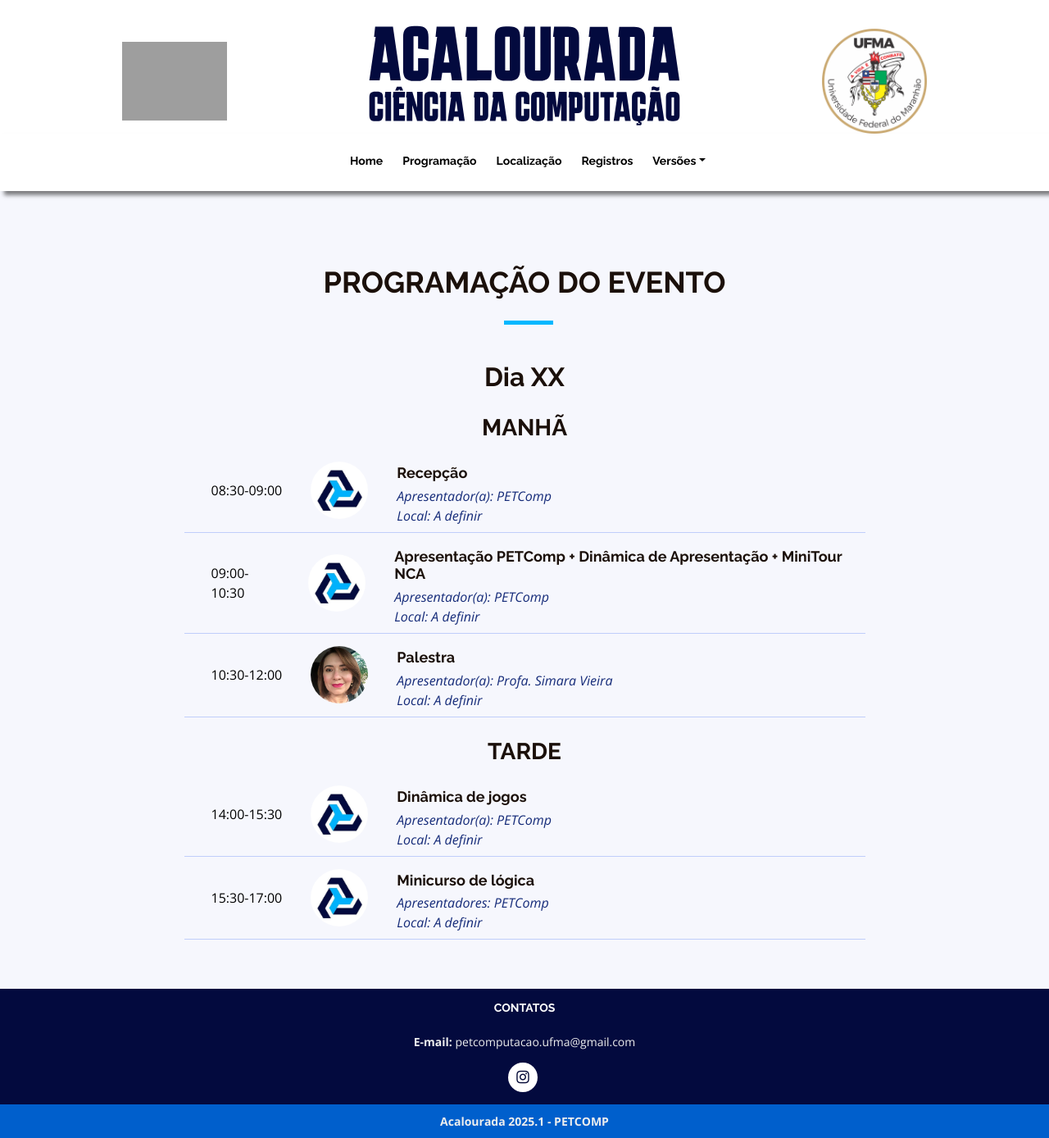
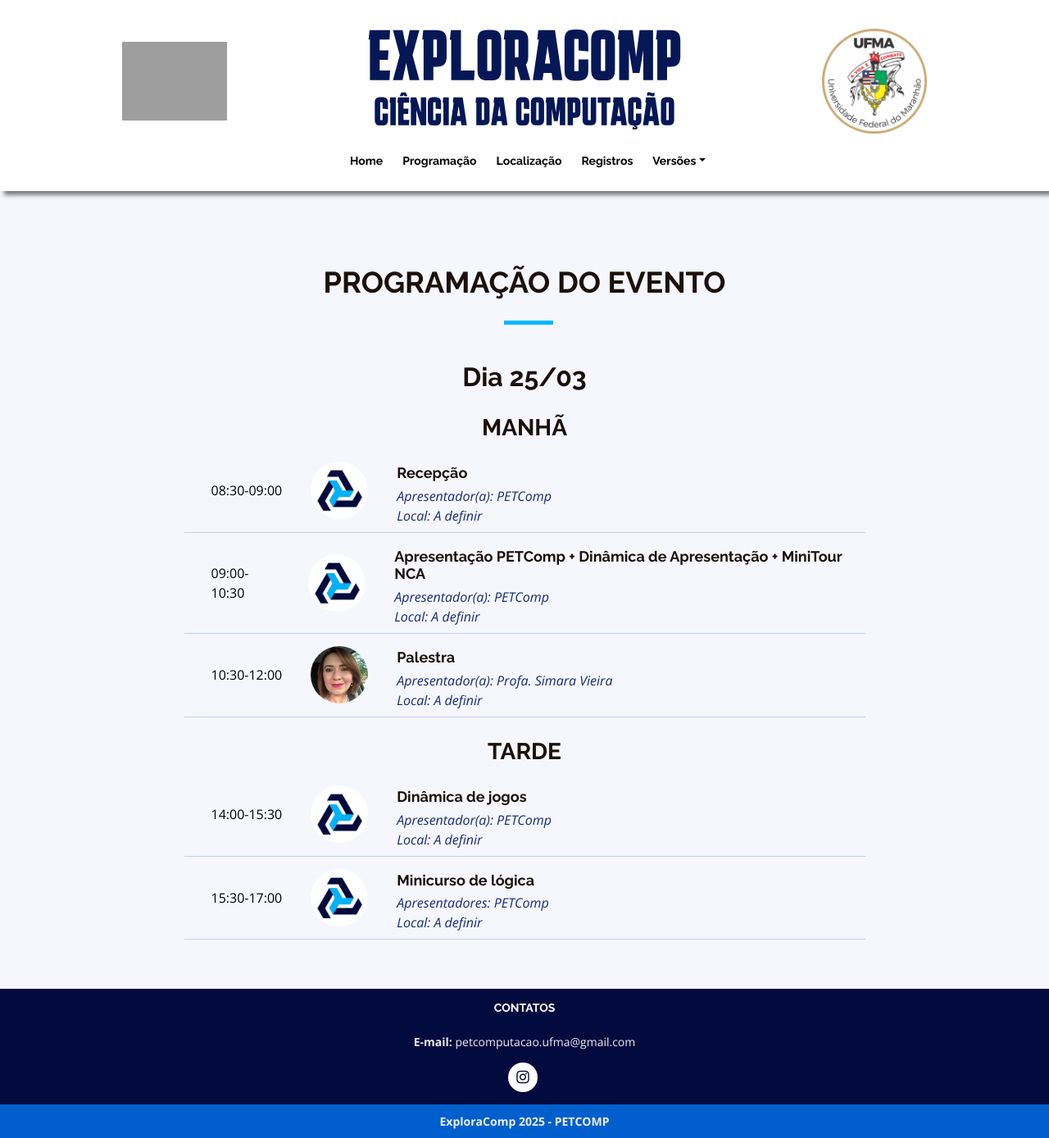
Before and after one commit to PET-Comp-UFMA/exploracomp, a PHP site: page /programacao.php in a window 1280 px wide. Shown: the whole page at 82% size. Run offline with PHP 8.4, Linux system fonts and the light colour scheme; some libraries are stand-ins or nearby versions; grey boxes are pictures that could not be loaded.

Commit message:
adicionando banner e alterações header/footer

```diff
--- a/footer.php
+++ b/footer.php
@@ -15,6 +15,6 @@
         </div>
     </div>
     <div class="copyright">
-        <strong>Acalourada 2025.1 - PETCOMP</strong>
+        <strong>ExploraComp 2025 - PETCOMP</strong>
     </div>
 </footer>
--- a/header.php
+++ b/header.php
@@ -4,7 +4,7 @@
             <a href="index.php"><img src="img/favicon/logo-evento.svg" alt="" class="img-fluid" id="img-esq"></a>
         </div>
         <div>
-            <a href="index.php"><img src="img/bannerAcalourada2025_1.svg" class="img-fluid" id="img-centro"></a>
+            <a href="index.php"><img src="img/banner.svg" class="img-fluid" id="img-centro"></a>
         </div>
         <div>
             <a href="https://portalpadrao.ufma.br/site" target="_blank"><img src="img/supporters/logo-ufma.png" alt=""
--- a/html_header.php
+++ b/html_header.php
@@ -3,7 +3,7 @@
 
 <head>
     <meta charset="utf-8">
-    <title>Evento</title>
+    <title>ExploraComp</title>
     <meta content="width=device-width, initial-scale=1.0" name="viewport">
     <meta content="Acalourada, Evento, petcomp, " name="keywords">
     <meta content="PETCOMP-UFMA" name="author">
@@ -12,9 +12,9 @@
     <meta name="google-site-verification" content="Vq1j2NBJRrVdJnbfpVGku9UCJFm-OD1rTIO7XZ7i7Rs" />
 
     <!-- Favicons -->
-    <link rel="apple-touch-icon" sizes="180x180" href="img/favicon-v1/apple-touch-icon.png">
-    <link rel="icon" type="image/png" sizes="32x32" href="img/favicon-v1/favicon-dark.png">
-    <link rel="icon" type="image/png" sizes="16x16" href="img/favicon-v1/favicon.png">
+    <link rel="apple-touch-icon" sizes="180x180" href="img/favicon/logo-evento.svg">
+    <link rel="icon" type="image/png" sizes="32x32" href="img/favicon/logo-evento.svg">
+    <link rel="icon" type="image/png" sizes="16x16" href="img/favicon/logo-evento.svg">
     <link rel="manifest" href="/favicon-v1/site.webmanifest">
 
 
--- a/programacao.php
+++ b/programacao.php
@@ -20,7 +20,7 @@
 
             <!-- Schdule Day 1 -->
             <div role="tabpanel" class="col-lg-9 tab-pane fade show active" id="day-1">
-                <h2 class="schedule-day-title">Dia XX</h2>
+                <h2 class="schedule-day-title">Dia 25/03</h2>
                 <h3 class="schedule-day-title">MANHÃ</h3>
 
                 <div class="infos">
```
Also changed, not shown: img/banner.svg (added), img/favicon/logo-evento.svg.
